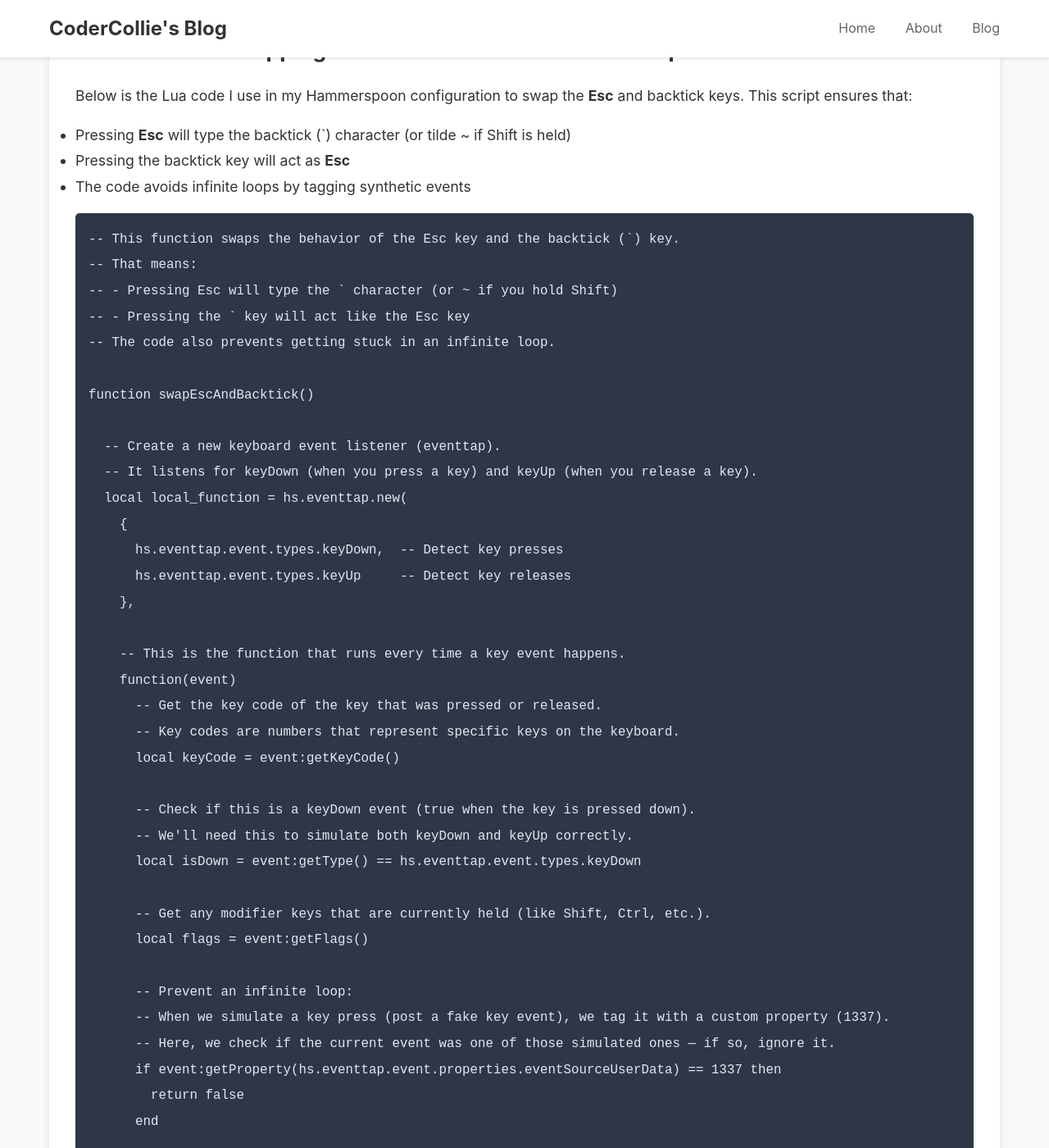
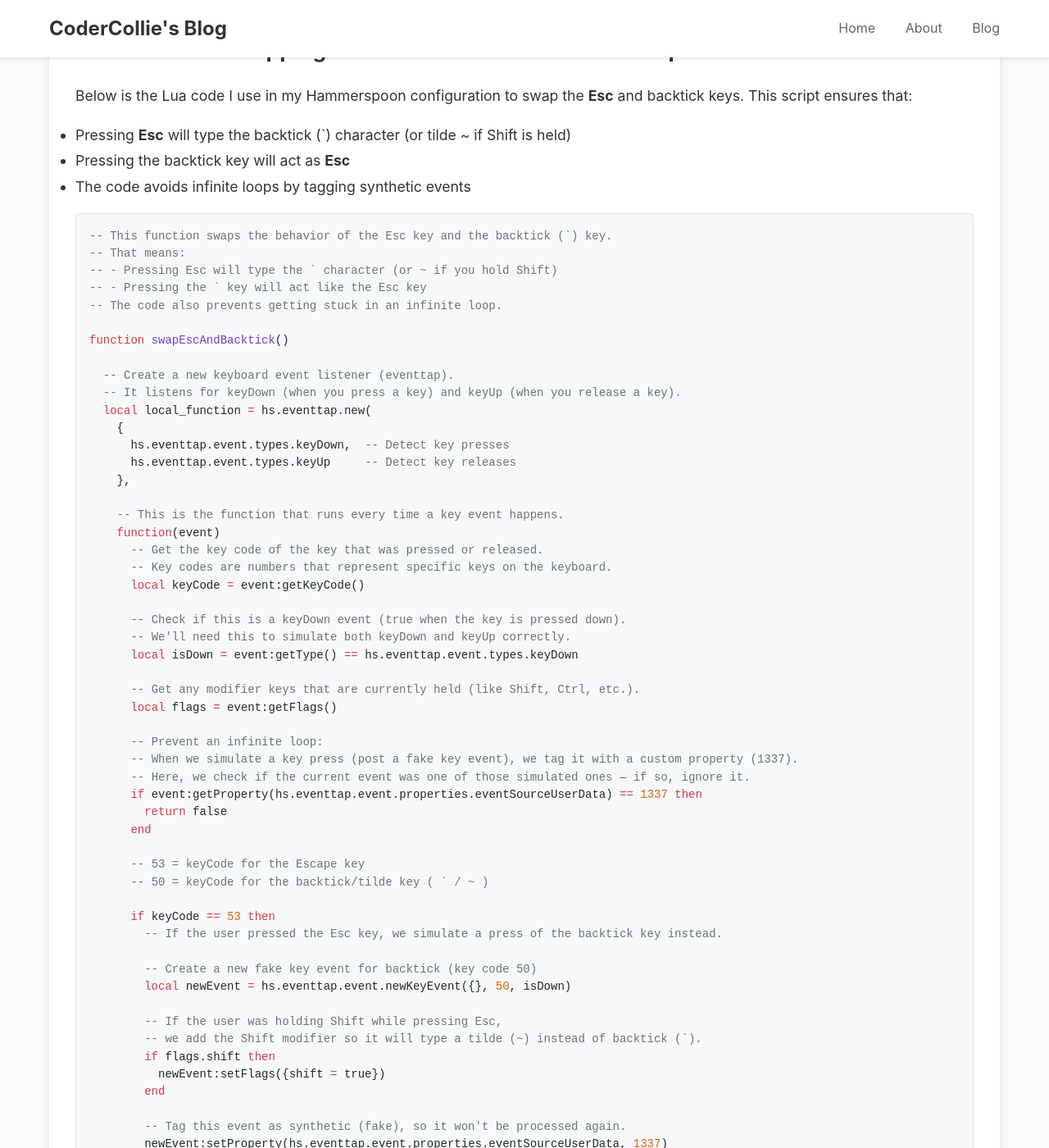
Before and after one commit to CoderCollie/codercollie.github.io, a Jekyll site: the page built from _posts/003_hammerspoon/2025-07-26-001_hammerspoon_swap_esc_and_backtick.md, in a window 1280 px wide and 1400 px high, scrolled down 592 px. Shown: the whole window at 82% size. Built offline with Jekyll 4.4.1, drawn with Linux system fonts in a browser that asks for light colours; some web fonts are replaced; comment, search, counter and statistics services are not loaded.

Commit message:
Feature) Syntax highlighting
Feature) Syntax highlighting

Feature) delete css syntax highlight

Feature) Syntax highlighting

highlight

ing syntax highlight

it doesn't seem working, I should set code block again

Temp Commit, not applied maybe

```diff
--- a/_config.yml
+++ b/_config.yml
@@ -10,6 +10,9 @@ github_username:  codercollie
 
 # Build settings
 markdown: kramdown
+highlighter: rouge
+kramdown:
+  syntax_highlighter: rouge
 permalink: /:year/:month/:day/:title/
 plugins:
   - jekyll-feed
--- a/assets/css/main.css
+++ b/assets/css/main.css
@@ -1,4 +1,5 @@
 @import url('https://fonts.googleapis.com/css2?family=Nanum+Gothic+Coding:wght@400;700&display=swap');
+@import url('syntax-highlighting.css');
 
 /* Reset and base styles */
 * {
@@ -135,21 +136,6 @@ body {
     padding: 0.2rem 0.4rem;
     border-radius: 3px;
     font-size: 0.9em;
-}
-
-.post-content pre, .page-content pre {
-    background: #2d3748;
-    color: #e2e8f0;
-    padding: 1rem;
-    border-radius: 5px;
-    overflow-x: auto;
-    margin: 1rem 0;
-}
-
-.post-content pre code, .page-content pre code {
-    background: none;
-    padding: 0;
-    color: inherit;
 }
 
 /* Post list */
--- /dev/null
+++ b/assets/css/syntax-highlighting.css
@@ -0,0 +1,76 @@
+/* Beautiful Syntax Highlighting - Light Theme */
+.post-content pre, .page-content pre {
+    background: #f6f8fa;
+    border: 1px solid #e1e4e8;
+    border-radius: 6px;
+    padding: 16px;
+    overflow-x: auto;
+    margin: 1rem 0;
+    font-family: 'SFMono-Regular', Consolas, 'Liberation Mono', Menlo, monospace;
+    font-size: 14px;
+    line-height: 1.45;
+}
+
+.post-content pre code, .page-content pre code {
+    background: none;
+    padding: 0;
+    font-size: inherit;
+    color: #24292e;
+}
+
+/* Rouge Syntax Highlighting Colors - GitHub Light Theme */
+.highlight {
+    background: #f6f8fa;
+    color: #24292e;
+}
+
+.highlight .c1 { color: #6a737d; } /* Comments */
+.highlight .cm { color: #6a737d; } /* Comments */
+.highlight .cp { color: #6a737d; } /* Comments */
+.highlight .c { color: #6a737d; }  /* Comments */
+
+.highlight .k { color: #d73a49; }  /* Keywords */
+.highlight .kd { color: #d73a49; } /* Keywords */
+.highlight .kn { color: #d73a49; } /* Keywords */
+.highlight .kp { color: #d73a49; } /* Keywords */
+.highlight .kr { color: #d73a49; } /* Keywords */
+.highlight .kt { color: #d73a49; } /* Keywords */
+
+.highlight .s { color: #032f62; }  /* Strings */
+.highlight .s1 { color: #032f62; } /* Strings */
+.highlight .s2 { color: #032f62; } /* Strings */
+.highlight .sb { color: #032f62; } /* Strings */
+.highlight .sc { color: #032f62; } /* Strings */
+.highlight .sd { color: #032f62; } /* Strings */
+.highlight .sh { color: #032f62; } /* Strings */
+.highlight .si { color: #032f62; } /* Strings */
+.highlight .sx { color: #032f62; } /* Strings */
+
+.highlight .n { color: #24292e; }  /* Names */
+.highlight .na { color: #6f42c1; } /* Names */
+.highlight .nb { color: #e36209; } /* Names */
+.highlight .nc { color: #6f42c1; } /* Names */
+.highlight .nd { color: #6f42c1; } /* Names */
+.highlight .ne { color: #6f42c1; } /* Names */
+.highlight .nf { color: #6f42c1; } /* Names */
+.highlight .nl { color: #6f42c1; } /* Names */
+.highlight .nn { color: #6f42c1; } /* Names */
+.highlight .nx { color: #6f42c1; } /* Names */
+.highlight .py { color: #6f42c1; } /* Names */
+
+.highlight .o { color: #d73a49; }  /* Operators */
+.highlight .ow { color: #d73a49; } /* Operators */
+
+.highlight .p { color: #24292e; }  /* Punctuation */
+
+.highlight .l { color: #e36209; }  /* Literals */
+.highlight .ld { color: #e36209; } /* Literals */
+.highlight .m { color: #e36209; }  /* Literals */
+.highlight .mf { color: #e36209; } /* Literals */
+.highlight .mh { color: #e36209; } /* Literals */
+.highlight .mi { color: #e36209; } /* Literals */
+.highlight .mo { color: #e36209; } /* Literals */
+.highlight .il { color: #e36209; } /* Literals */
+
+.highlight .err { color: #b31d28; } /* Errors */
+.highlight .w { color: #6a737d; }  /* Warnings */
```
